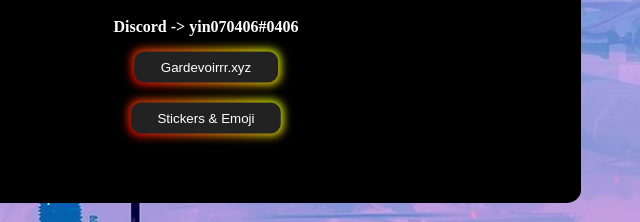
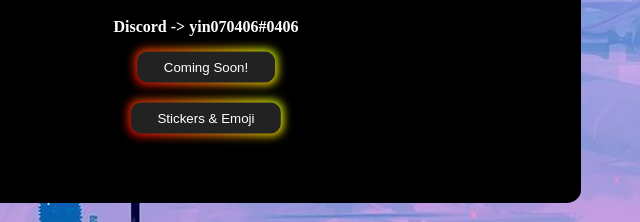
Before and after one commit to yin070406/Yin-Website-v1, a plain HTML site: page index.html in a window 1280 px wide. Shown: the part 542-764 px from the top of the page, 434-1074 px from the left. Drawn offline with Linux system fonts and the light colour scheme.

Commit message:
Update index.html

```diff
--- a/index.html
+++ b/index.html
@@ -50,8 +50,8 @@
             </div>
 
             <div>
-                <a href="https://gardevoirrr.xyz/">
-                   <button onclick="doSomething()" class="pokeyin"> Gardevoirrr.xyz </button>
+                <a href="">
+                   <button onclick="doSomething()" class="pokeyin"> Coming Soon! </button>
                 </a>
             </div>
 
```
